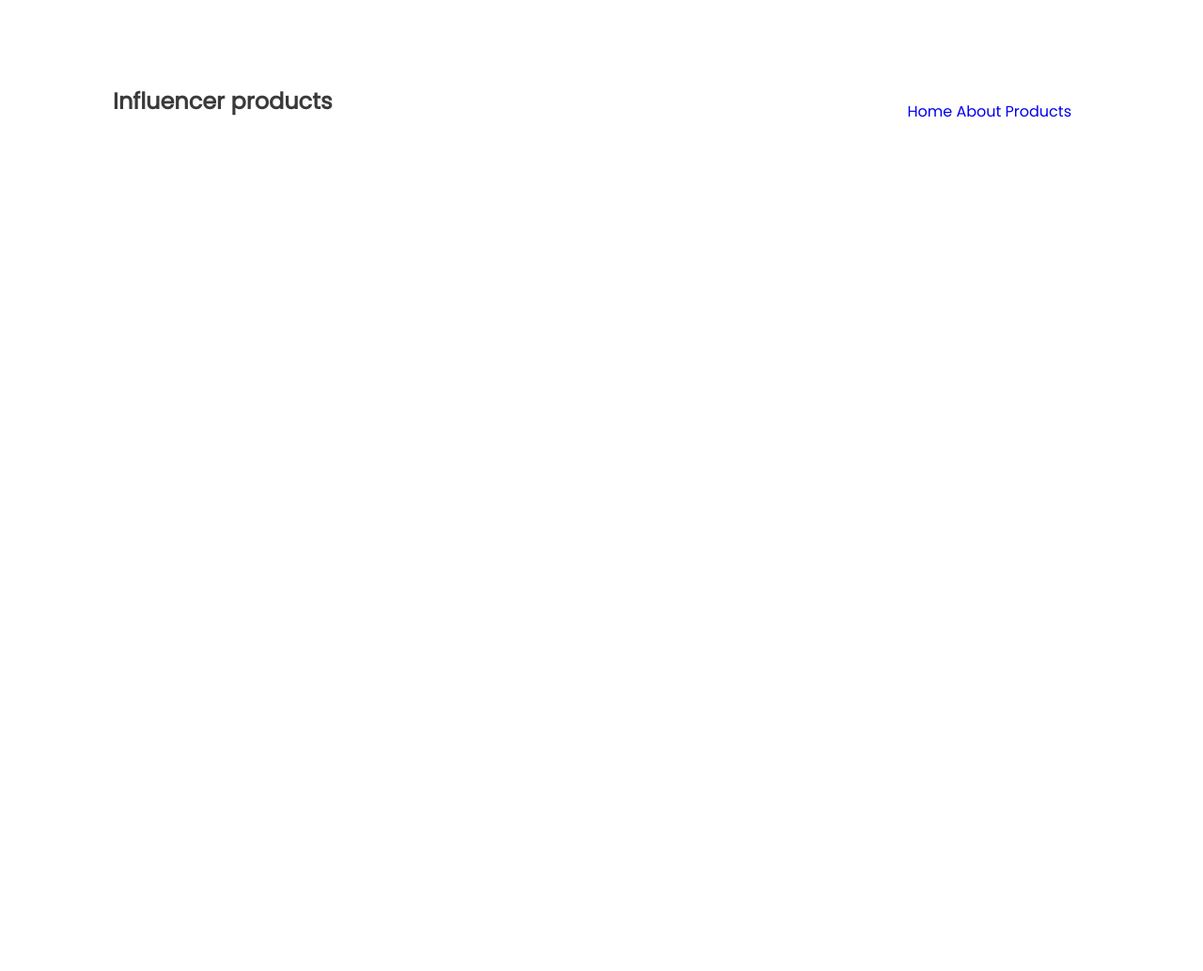
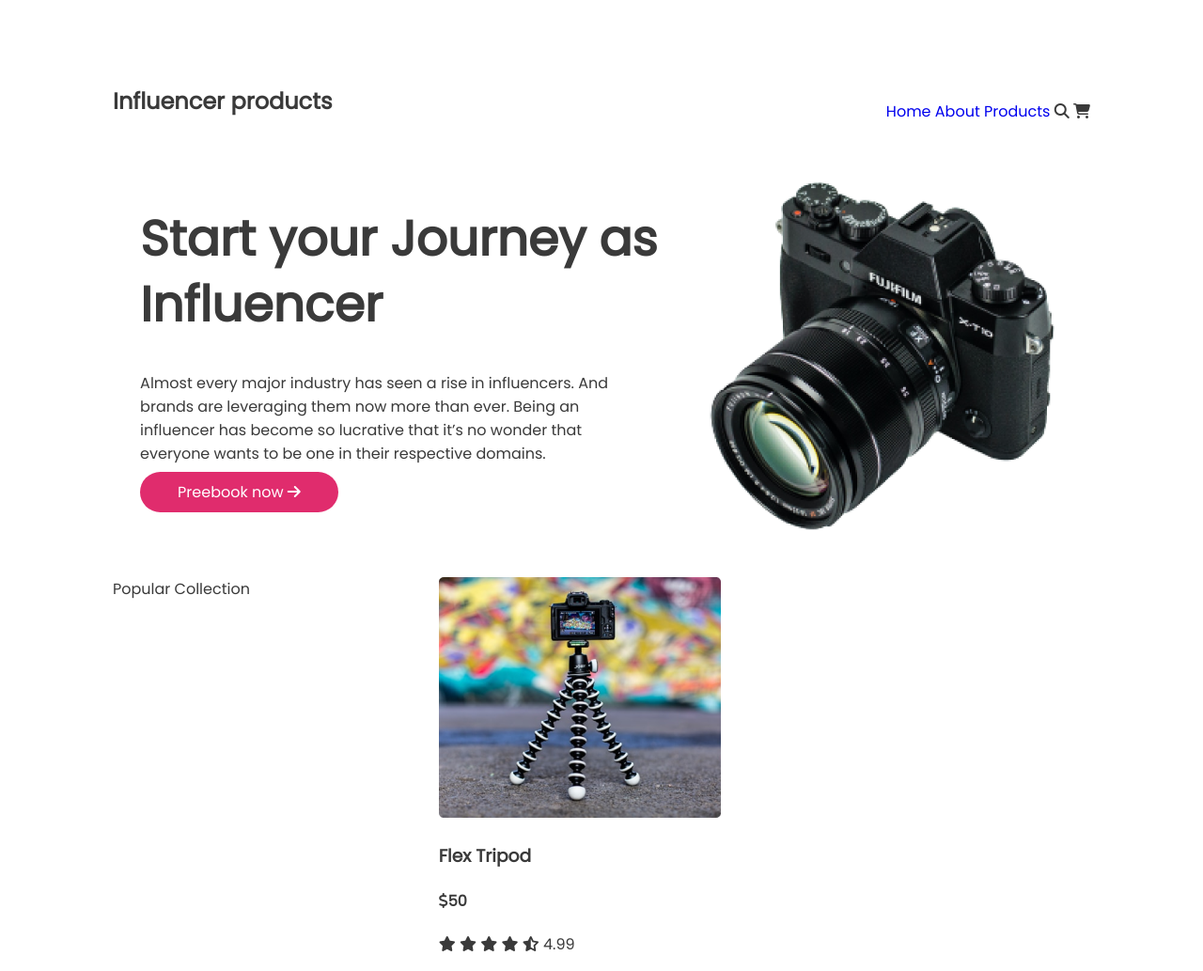
Before and after one commit to MdNadiruzzamanNibras/influencer-gear, a plain HTML site: page index.html in a window 1280 px wide. Shown: the whole page at 94% size. Before the commit the page ends 800 px from the top, so only its background shows below. Drawn offline with Linux system fonts and the light colour scheme.

Commit message:
collection

```diff
--- a/index.html
+++ b/index.html
@@ -11,6 +11,7 @@
     <title>Influncer-gear</title>
 </head>
 <body>
+    <!-- header start  -->
     <header>
         <nav>
             <div class="logo">Influencer products</div>
@@ -20,11 +21,52 @@
                         <a href="#">Home</a>
                         <a href="#">About</a>
                         <a href="#">Products</a>
+                        <i class="fas fa-search"></i>
+                <i class="fas fa-shopping-cart"></i>
                     </li>
                 </ul>
 
             </div>
         </nav>
+        <section class="Influencer">
+            <div>
+                <h1>Start your Journey as
+                    Influencer</h1>
+                    <p>Almost every major industry has seen a rise in influencers. And brands are leveraging them now more than ever. Being an influencer has become so lucrative that it’s no wonder that everyone wants to be one in their respective domains.</p>
+                    <a class="link_button" href="http://" target="_blank" rel="noopener noreferrer">Preebook now <i class="fas fa-arrow-right"></i></a>
+            </div>
+            <div>
+                <img src="images/main-camera.png" alt="">
+            </div>
+        </section>
     </header>
+    <!-- header end  -->
+    <main>
+        <!-- Popular Collection start -->
+        <section class="container">
+            <div class="section-title">Popular Collection</div>
+            <div class="collection-list">
+
+                <div class="collection">
+                    <div class="collection-image">
+                        <img src="images/tripod.png" alt="">
+                    </div>
+                    <div class="collection-details">
+                        <h3 class="collection-title">Flex Tripod</h3>
+                        <h4 class="collection-rate"><i class="fas fa-dollar-sign"></i>50</h4>
+                    </div>
+                    <div class="collection-rattin">
+                        <i class="fas fa-star"></i>
+                        <i class="fas fa-star"></i>
+                        <i class="fas fa-star"></i>
+                        <i class="fas fa-star"></i>
+                        <i class="fas fa-star-half-alt"></i>
+                        4.99
+                    </div>
+                    <p></p>
+                </div>
+            </div>
+        </section>
+    </main>
 </body>
 </html>
--- a/style/style.css
+++ b/style/style.css
@@ -6,6 +6,7 @@ margin: 0 120px;
 padding: 0;
 background-color: #FFFFFF;
 color: #3A3A3A;}
+/* header */
 /* navbar  */
 nav{margin-top: 90px;
 display: flex;
@@ -14,15 +15,31 @@ justify-content: space-between;}
     font-size: 24px;
     line-height: 36px;
 }
-.nav_link{
+
+.nav_link ul { display: flex;
+    padding-left: 100px;
     list-style: none;
-}
-.nav_link li{
-    display: inline-block;
-    padding: 0 20px;
-}
-li,a{
     font-weight: 500;
     font-size: 16px;
+
+}
+.nav_link ul li a{text-decoration: none;}
+/* .Influencer */
+.Influencer{display: grid;
+grid-template-columns: repeat(2, 1fr);}
+.Influencer div{padding: 5%;}
+h1{width: 582px;
+    height: 133px;
+    font-weight: bold;
+    font-size: 52px;
+    line-height: 70px;}
+.link_button{
     text-decoration: none;
+    background: #E02C6D;
+padding: 10px 40px;
+border-radius: 41px;
+color: white;}
+.container{
+    display: grid;
+    grid-template-columns: repeat(3, 1fr);
 }
```
